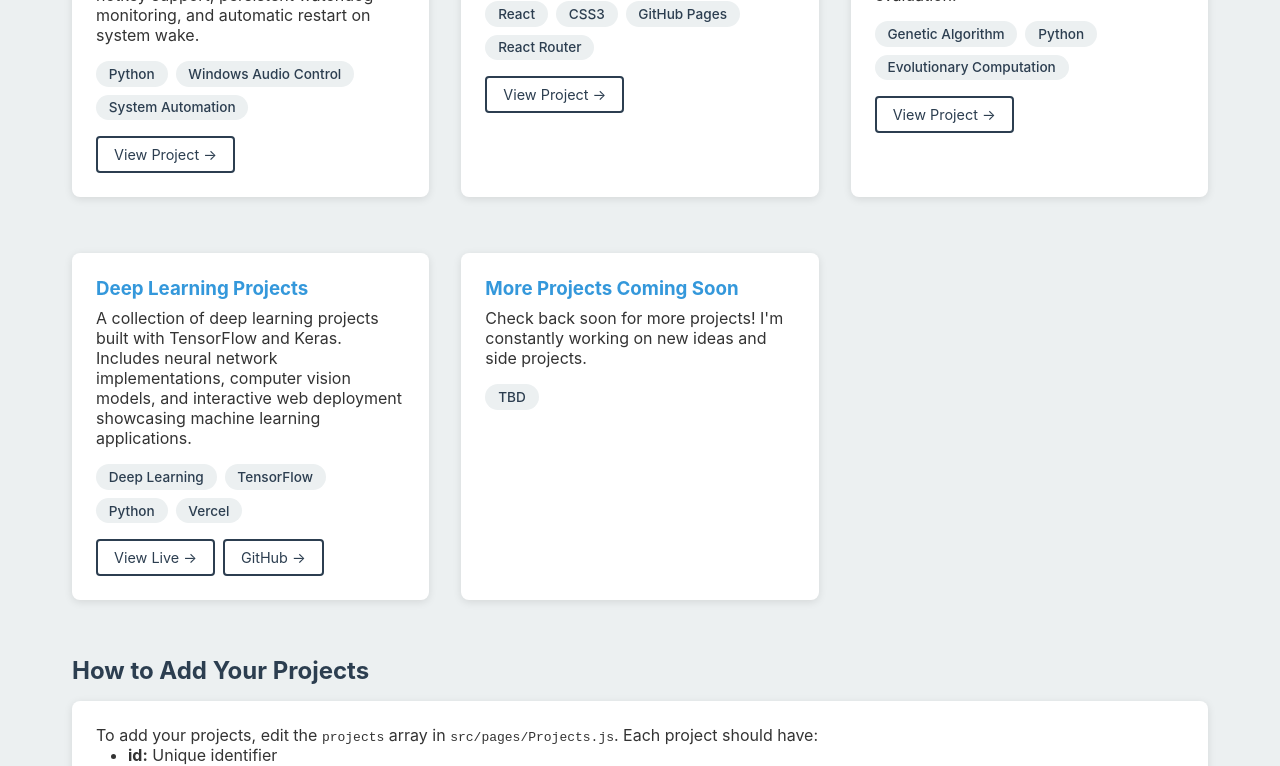
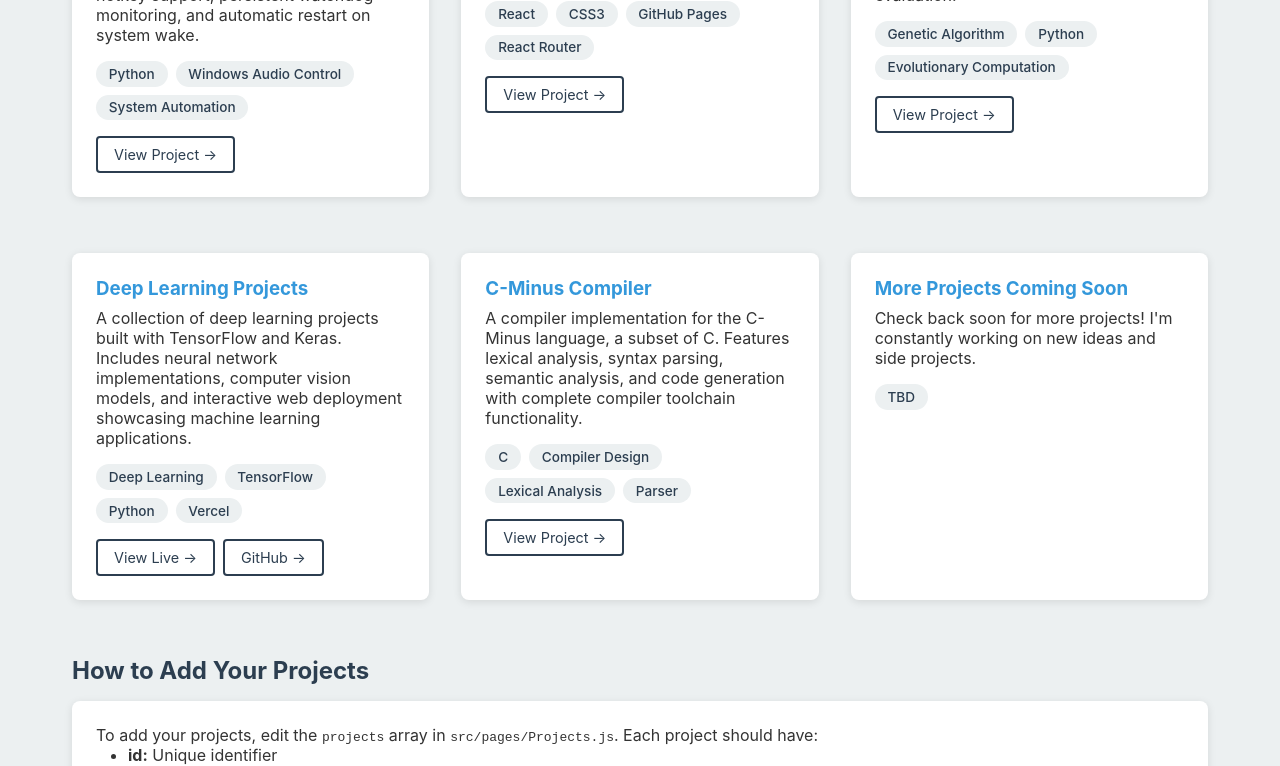
Before and after one commit to AndruTjalas1/Resume, a React (Create React App) app: page /projects in a window 1280 px wide. Shown: the part 445-1211 px from the top of the page. Built offline with nearby package versions, Linux system fonts and the light colour scheme.

Commit message:
Add C-Minus Compiler project

```diff
--- a/src/pages/Projects.js
+++ b/src/pages/Projects.js
@@ -33,6 +33,13 @@ function Projects() {
     },
     {
       id: 5,
+      title: "C-Minus Compiler",
+      description: "A compiler implementation for the C-Minus language, a subset of C. Features lexical analysis, syntax parsing, semantic analysis, and code generation with complete compiler toolchain functionality.",
+      technologies: ["C", "Compiler Design", "Lexical Analysis", "Parser"],
+      link: "https://github.com/AndruTjalas1/C-Minus-Compiler",
+    },
+    {
+      id: 6,
       title: "More Projects Coming Soon",
       description: "Check back soon for more projects! I'm constantly working on new ideas and side projects.",
       technologies: ["TBD"],
```
